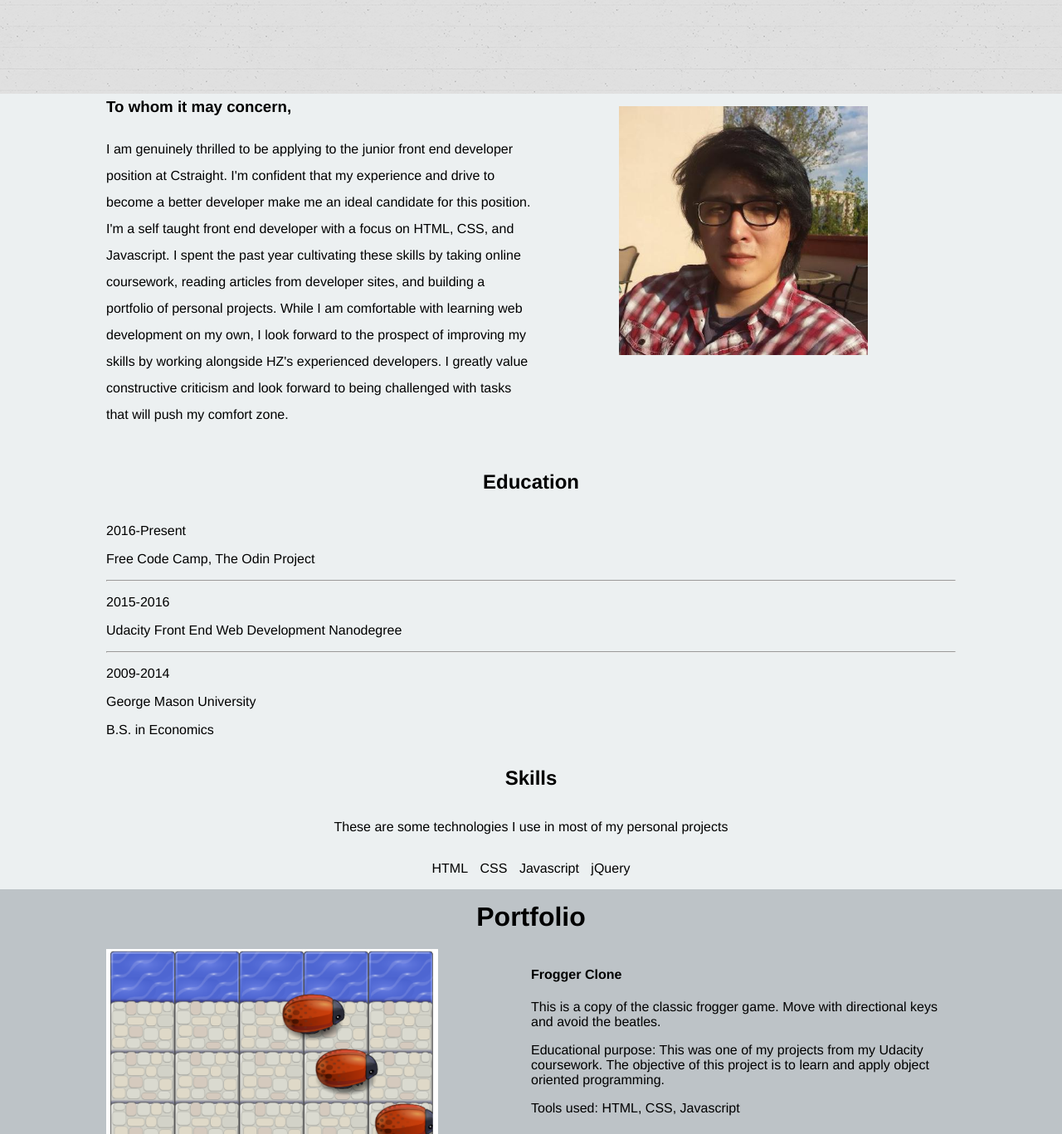
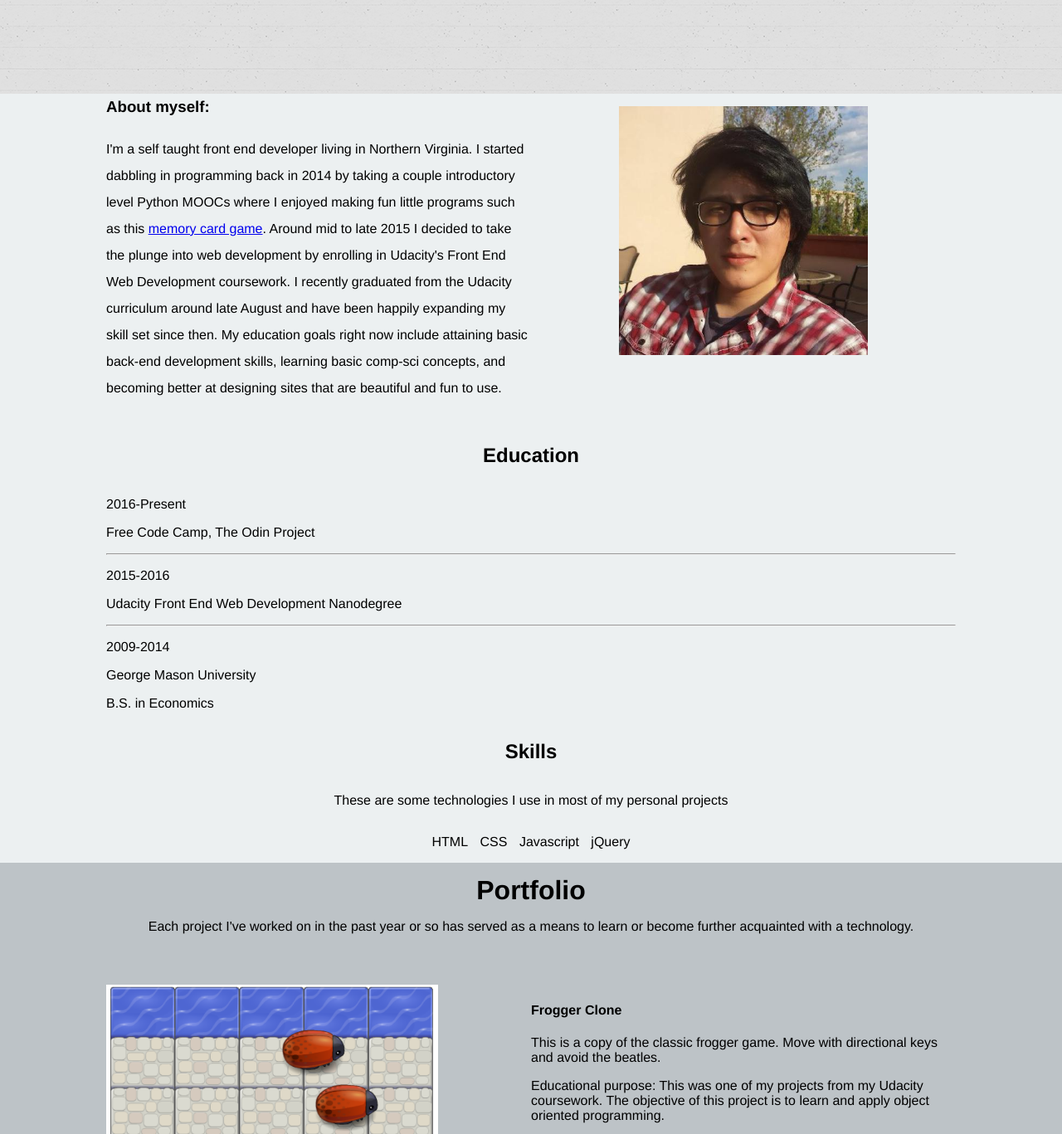
Before and after one commit to rheechashaipu/worksample, a plain HTML site: page worksamples.html in a window 1280 px wide. Shown: the part 687-2054 px from the top of the page at 83% size. Drawn offline with Linux system fonts and the light colour scheme.

Commit message:
updated the about-me section

```diff
--- a/styles.css
+++ b/styles.css
@@ -118,6 +118,11 @@ img {
 	font-family: Helvetica;
 }
 
+.portfolio_intro{
+	text-align: center;
+	padding-bottom: 25px;
+}
+
 .portfolio h1 {
 	text-align: center;
 	margin: 0 auto;
--- a/worksamples.html
+++ b/worksamples.html
@@ -10,7 +10,7 @@
 <body>
 
     <div class="heading">
-        <h2>Richard Shipe's Portfolio</h2>
+        <h2>Richard Shipe's Work Sample</h2>
         <ul class="icons">
             <li><a href="https://github.com/rheechashaipu"><i class="fa fa-github fa-3x" aria-hidden="true"></i></a>
             </li>
@@ -27,9 +27,9 @@
         <div class="about_me_content flex-grid">
 
             <div class="col">
-                <h3>To whom it may concern,</h3>
-                <p>I am genuinely thrilled to be applying to the junior front end developer position at Cstraight. I'm confident that my experience and drive to become a better developer make me an ideal candidate for this position. I'm a self taught front end developer with a focus on HTML, CSS, and Javascript. I spent the past year cultivating these skills by taking online coursework, reading articles from developer sites, and building a portfolio of personal projects. While I am comfortable with learning web development on my own, I look forward to the prospect of improving my skills by working alongside HZ's experienced developers. I greatly value constructive criticism and look forward to being challenged with tasks that will push my comfort zone.
-                </p>
+                <h3>About myself:</h3>
+                <p>I'm a self taught front end developer living in Northern Virginia. I started dabbling in programming back in 2014 by taking a couple introductory level Python MOOCs where I enjoyed
+                making fun little programs such as this <a href="http://www.codeskulptor.org/#user42_2ygg6Ebxxw_8.py">memory card game</a>. Around mid to late 2015 I decided to take the plunge into web development by enrolling in Udacity's Front End Web Development coursework. I recently graduated from the Udacity curriculum around late August and have been happily expanding my skill set since then. My education goals right now include attaining basic back-end development skills, learning basic comp-sci concepts, and becoming better at designing sites that are beautiful and fun to use.</p>
             </div>
 
             <div class="col selfie">
@@ -75,8 +75,12 @@
     </div>
 
     <div class="portfolio">
-        <h1>Portfolio</h1>
 
+    	<div class="portfolio_intro">
+        	<h1>Portfolio</h1>
+
+        	<p>Each project I've worked on in the past year or so has served as a means to learn or become further acquainted with a technology.</p>
+		</div>
         <div class="gallery">
             <div class="flex_grid_gallery">
                 <div class="col">
```
